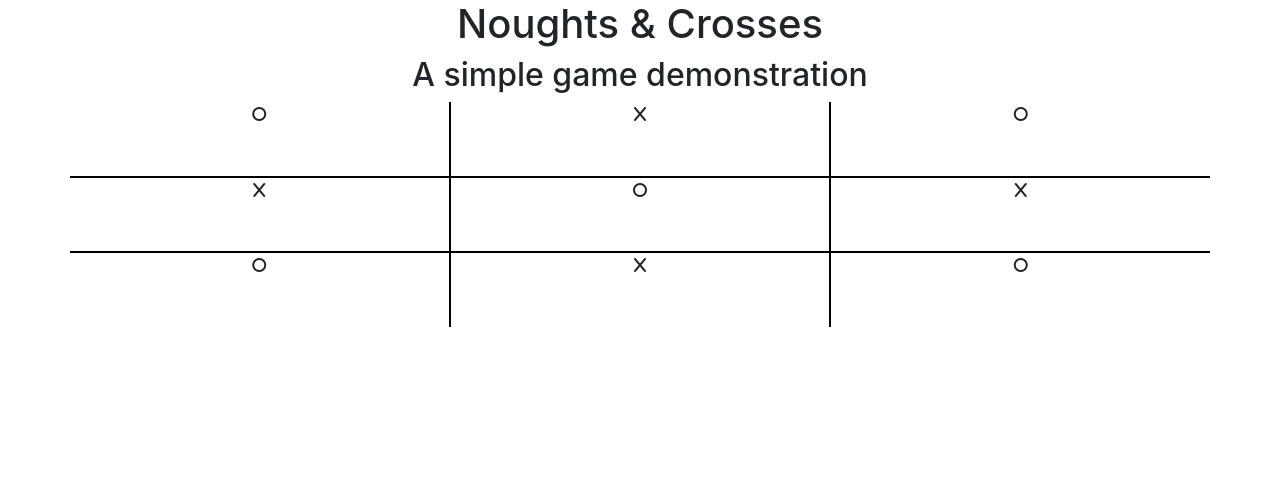
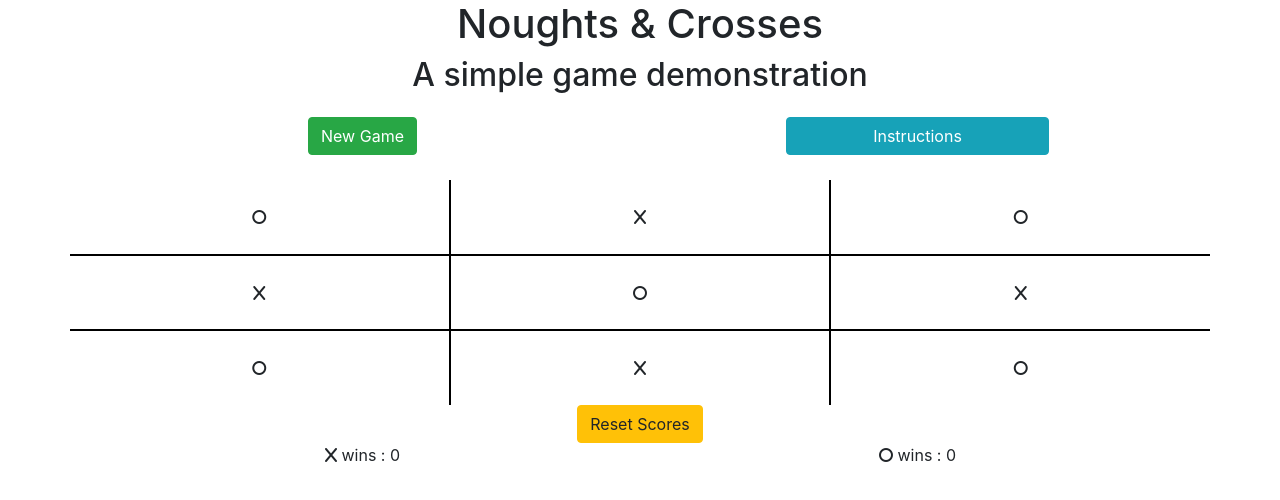
Before and after one commit to BackstagecrewIS/tictactoe, a plain HTML site: page index.html in a window 1280 px wide. Drawn offline with nearby package versions, Linux system fonts and the light colour scheme; a web font is replaced by a local one.

Commit message:
Add buttons, scores and styling to main game area

```diff
--- a/assets/css/style.css
+++ b/assets/css/style.css
@@ -3,7 +3,7 @@
 /*------------------------- Container ----------------------- */
 
 .container {
-    width: 1000px;
+    max-width: 750px;
     padding: 0;
     margin: 0 auto;
 }
@@ -20,68 +20,77 @@ h1, h2 {
     height: 75px;
 }
 
+.square {
+    display: flex;
+    justify-content: center;
+    align-items: center;
+    height: 75px;
+}
+
 .game-square-1 {
     border-right: 1px solid black;
     border-bottom: 1px solid black;
-    margin: 0 auto;
-    text-align: center;
 }
 
 .game-square-2 {
     border-right: 1px solid black;
     border-bottom: 1px solid black;
     border-left: 1px solid black;
-    margin: 0 auto;
-    text-align: center;
 }
 
 .game-square-3 {
     border-bottom: 1px solid black;
     border-left: 1px solid black;
-    margin: 0 auto;
-    text-align: center;
 }
 
 .game-square-4 {
     border-top: 1px solid black;
     border-right: 1px solid black;
     border-bottom: 1px solid black;
-    margin: 0 auto;
-    text-align: center;
 }
 
 .game-square-5 {
     border: 1px solid black;
-    margin: 0 auto;
-    text-align: center;
 }
 
 .game-square-6 {
     border-top: 1px solid black;
     border-bottom: 1px solid black;
     border-left: 1px solid black;
-    margin: 0 auto;
-    text-align: center;
 }
 
 .game-square-7 {
     border-top: 1px solid black;
     border-right: 1px solid black;
-    margin: 0 auto;
-    text-align: center;
 }
 
 .game-square-8 {
     border-top: 1px solid black;
     border-right: 1px solid black;
     border-left: 1px solid black;
-    margin: 0 auto;
-    text-align: center;
 }
 
 .game-square-9 {
     border-top: 1px solid black;
     border-left: 1px solid black;
+}
+
+/*------------------------- Buttons ----------------------- */
+
+#top-buttons, bottom-button {
+    margin-top: 15px;
+    margin-bottom: 25px;
+}
+
+#new-game {
+    width: 50%;
+}
+
+#instructions {
+    width: 50%;
+    cursor: help;
+}
+
+#reset {
     margin: 0 auto;
-    text-align: center;
 }
--- a/index.html
+++ b/index.html
@@ -10,53 +10,60 @@
     <script src="assets/js/game.js"></script>
     <title>Noughts And Crosses</title>
 </head>
-<body>
-    <header class="container">
-        <div class="row">
-            <div class="col-md-12">
-                <div>
-                    <h1>Noughts & Crosses</h1>
-                    <h2>A simple game demonstration</h2>
-                </div>
+<body class="container">
+    <header class="row">
+        <div class="col-md-12">
+            <div>
+                <h1>Noughts & Crosses</h1>
+                <h2>A simple game demonstration</h2>
             </div>
         </div>
     </header>
-    <section class="container">
+    <div class="container" id="top-buttons">
+        <div class="row text-center">
+          <div class="col-6">
+            <button type="button" class="btn btn-success" id="new_game">New Game</button>
+          </div>
+          <div class="col-6">
+            <button type="button" class="btn btn-info" id="instructions">Instructions</button>
+          </div>
+        </div>
+    </div>
+    <section>
         <div class="row game-board">
-            <div class="game-square-1 col"><span><i class="fa-solid fa-o"></i></span></div>
-            <div class="game-square-2 col"><span><i class="fa-solid fa-x"></i></span></div>
-            <div class="game-square-3 col"><span><i class="fa-solid fa-o"></i></span></div>
+            <div class="square game-square-1 col"><span><i class="fa-solid fa-o"></i></span></div>
+            <div class="square game-square-2 col"><span><i class="fa-solid fa-x"></i></span></div>
+            <div class="square game-square-3 col"><span><i class="fa-solid fa-o"></i></span></div>
         </div>
         <div class="row game-board">
-            <div class="game-square-4 col"><span><i class="fa-solid fa-x"></i></span></div>
-            <div class="game-square-5 col"><span><i class="fa-solid fa-o"></i></span></div>
-            <div class="game-square-6 col"><span><i class="fa-solid fa-x"></i></span></div>
+            <div class="square game-square-4 col"><span><i class="fa-solid fa-x"></i></span></div>
+            <div class="square game-square-5 col"><span><i class="fa-solid fa-o"></i></span></div>
+            <div class="square game-square-6 col"><span><i class="fa-solid fa-x"></i></span></div>
         </div>
         <div class="row game-board">
-            <div class="game-square-7 col"><span><i class="fa-solid fa-o"></i></span></div>
-            <div class="game-square-8 col"><span><i class="fa-solid fa-x"></i></span></div>
-            <div class="game-square-9 col"><span><i class="fa-solid fa-o"></i></span></div>
+            <div class="square game-square-7 col"><span><i class="fa-solid fa-o"></i></span></div>
+            <div class="square game-square-8 col"><span><i class="fa-solid fa-x"></i></span></div>
+            <div class="square game-square-9 col"><span><i class="fa-solid fa-o"></i></span></div>
         </div>
+    </section>
+    <div class="container" id="bottom-button">
+        <div class="row text-center">
+          <div class="col-12">
+            <button type="button" class="btn btn-warning" id="reset">Reset Scores</button>
+          </div>
+        </div>
+    </div>
+    <div class="container" id="scores">
+        <div class="row text-center">
+            <div class="col-6">
+                <span><i class="fa-solid fa-x"></i> wins : 0</span>
+            </div>
+            <div class="col-6">
+                <span><i class="fa-solid fa-o"></i> wins : 0</span>
+            </div>
+        </div>
+    </div>
 
-    </section>
-    <!-- <section class="container">
-        <div class="game-board row">
-            <div class="game-square-1 col"><span><i class="fa-solid fa-o"></i></span></div>
-            <div class="game-square-2 col"><span><i class="fa-solid fa-x"></i></span></div>
-            <div class="game-square-3 col"><span><i class="fa-solid fa-o"></i></span></div>
-        </div>
-        <div class="game-board row">
-            <div class="game-square-4 col"><span><i class="fa-solid fa-x"></i></span></div>
-            <div class="game-square-5 col"><span><i class="fa-solid fa-o"></i></span></div>
-            <div class="game-square-6 col"><span><i class="fa-solid fa-x"></i></span></div>
-        </div>
-        <div class="game-board row">
-            <div class="game-square-7 col"><span><i class="fa-solid fa-o"></i></span></div>
-            <div class="game-square-8 col"><span><i class="fa-solid fa-x"></i></span></div>
-            <div class="game-square-9 col"><span><i class="fa-solid fa-o"></i></span></div>
-        </div>
-
-    </section> -->
     <footer>
 
     </footer>
```
